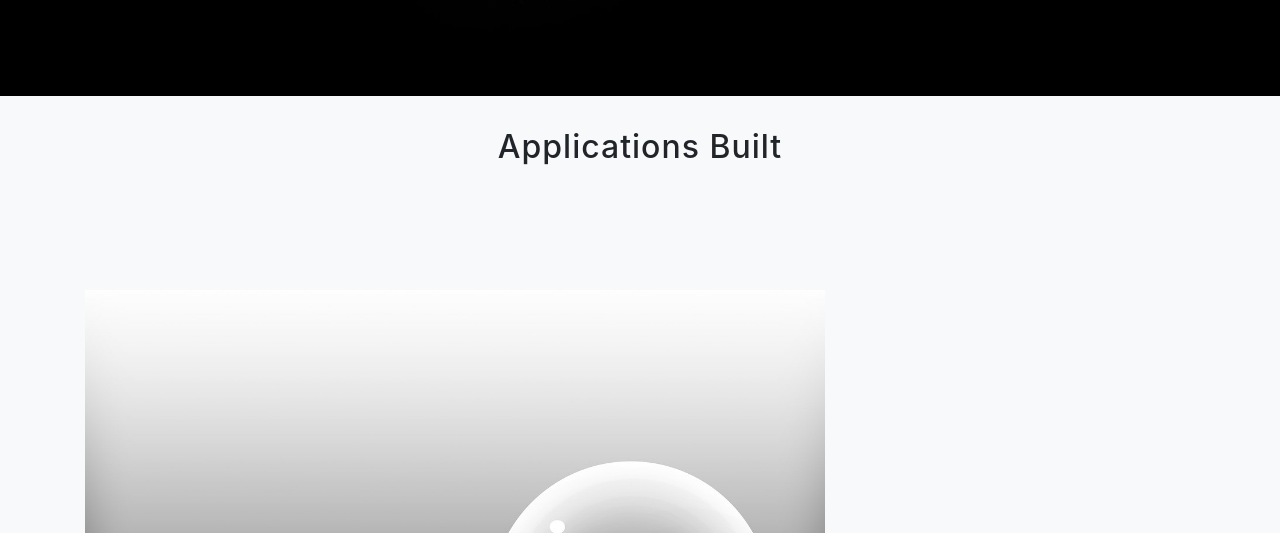
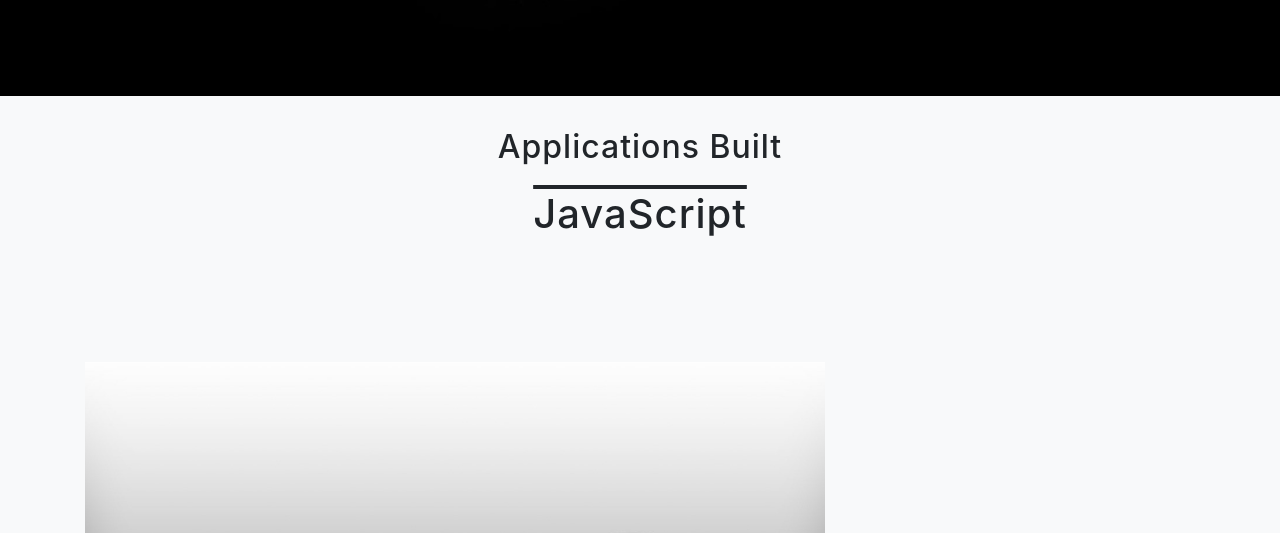
Before and after one commit to PabloJ22/Bootstrap-Portfolio2, a website with bundled scripts: page index.html in a window 1280 px wide. Shown: the part 1480-2013 px from the top of the page. Built offline with nearby package versions, Linux system fonts and the light colour scheme.

Commit message:
added Front end Projects section and edited Applications Built section title.

```diff
--- a/index.html
+++ b/index.html
@@ -114,10 +114,16 @@
       <div class="container">
         <h2
           class="text-black mb-4"
-          style="text-align:center;padding-bottom: 100px;"
+          style="text-align:center;"
         >
           Applications Built
         </h2>
+        <h1
+        class="text-black mb-4"
+        style="text-align:center;padding-bottom: 100px;text-decoration:  overline;"
+      >
+        JavaScript
+      </h1>
 
         <!-- Featured Project Row -->
         <div class="row align-items-center no-gutters mb-4 mb-lg-5">
```
